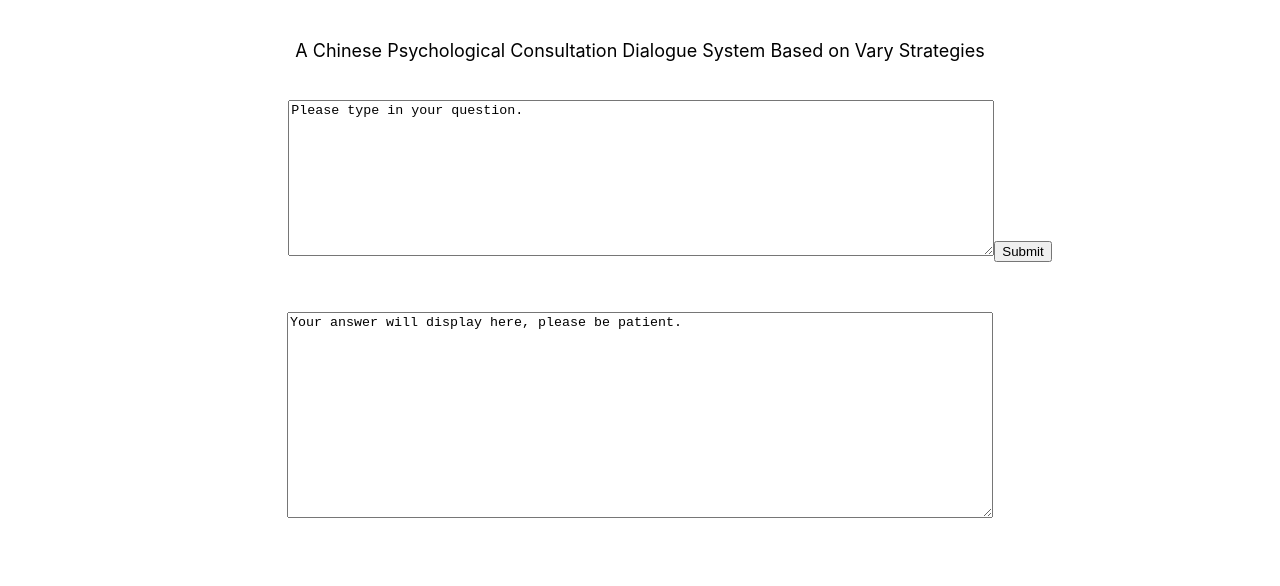
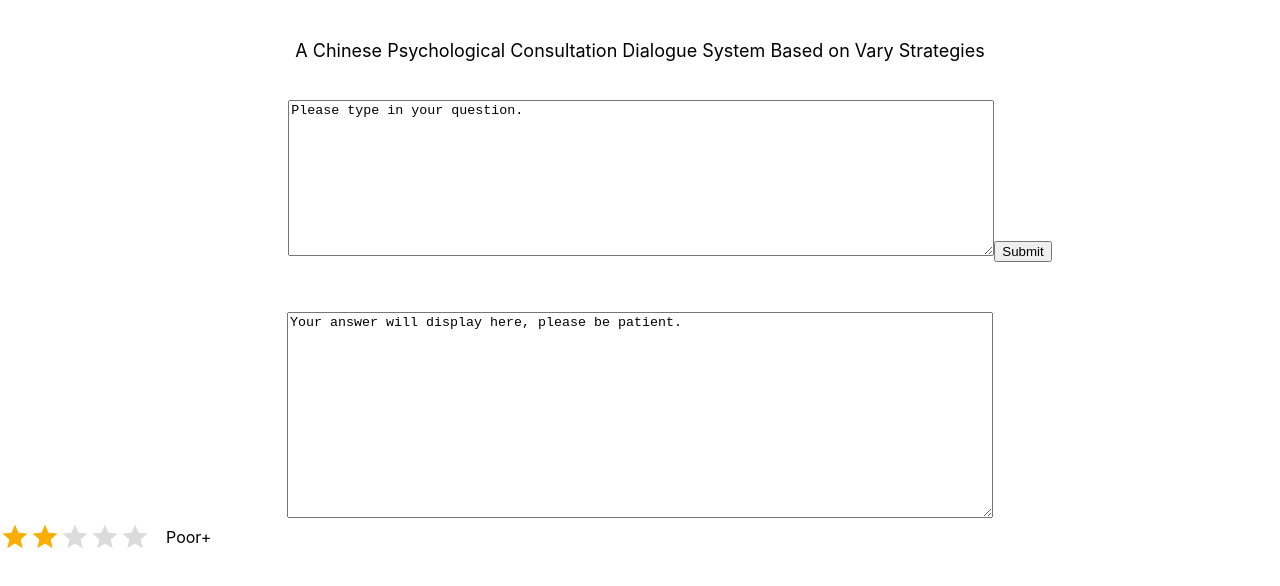
Before and after one commit to Shelby-Shi/PsyQA_Consult, a React (Create React App) app: page / in a window 1280 px wide. Shown: the top 586 px of the page. Built offline with nearby package versions, Linux system fonts and the light colour scheme.

Commit message:
added rating

```diff
--- a/src/App.css
+++ b/src/App.css
@@ -36,3 +36,8 @@
     transform: rotate(360deg);
   }
 }
+
+.rating-place {
+  align-items: center;
+  justify-content: center;
+}
--- a/src/App.tsx
+++ b/src/App.tsx
@@ -1,7 +1,7 @@
 import React from 'react';
 import './App.css';
 
-import { InputBox, OutputBox, Score, Title } from './component/common'
+import { InputBox, OutputBox, HoverRating, Score, Title } from './component/common'
 
 function App() {
   return (
@@ -11,6 +11,9 @@ function App() {
       </header>
       <InputBox/>
       <OutputBox/>
+
+      <HoverRating/>
+
     </div>
   );
 }
--- a/src/component/common/index.js
+++ b/src/component/common/index.js
@@ -2,10 +2,13 @@ import Title from "./title";
 import Score from "./score";
 import InputBox from "./inputBox";
 import OutputBox from "./outputBox";
+import HoverRating from './rating';
+
 
 export {
     InputBox,
     OutputBox,
     Score,
-    Title
+    Title,
+    HoverRating
 }
--- /dev/null
+++ b/src/component/common/rating/Rating.css
@@ -0,0 +1,4 @@
+.rating-place {
+    align-items: center;
+    justify-content: center;
+}
--- /dev/null
+++ b/src/component/common/rating/Rating.tsx
@@ -0,0 +1,54 @@
+import * as React from 'react';
+import Rating from '@mui/material/Rating';
+import Box from '@mui/material/Box';
+import StarIcon from '@mui/icons-material/Star';
+
+const labels: { [index: string]: string } = {
+  0.5: 'Useless',
+  1: 'Useless+',
+  1.5: 'Poor',
+  2: 'Poor+',
+  2.5: 'Ok',
+  3: 'Ok+',
+  3.5: 'Good',
+  4: 'Good+',
+  4.5: 'Excellent',
+  5: 'Excellent+',
+};
+
+function getLabelText(value: number) {
+  return `${value} Star${value !== 1 ? 's' : ''}, ${labels[value]}`;
+}
+
+export default function HoverRating() {
+  const [value, setValue] = React.useState<number | null>(2);
+  const [hover, setHover] = React.useState(-1);
+
+  return (
+    <Box
+      sx={{
+        width: 200,
+        display: 'flex',
+        alignItems: 'center',
+      }}
+    >
+      <Rating
+        name="hover-feedback"
+        value={value}
+        size="large"
+        precision={0.5}
+        getLabelText={getLabelText}
+        onChange={(event, newValue) => {
+          setValue(newValue);
+        }}
+        onChangeActive={(event, newHover) => {
+          setHover(newHover);
+        }}
+        emptyIcon={<StarIcon style={{ opacity: 0.55 }} fontSize="inherit" />}
+      />
+      {value !== null && (
+        <Box sx={{ ml: 2 }}>{labels[hover !== -1 ? hover : value]}</Box>
+      )}
+    </Box>
+  );
+}
--- /dev/null
+++ b/src/component/common/rating/index.js
@@ -0,0 +1,3 @@
+import HoverRating from './Rating';
+
+export default HoverRating;
```
Also changed, not shown: package.json (+9 -0 lines), 1 other file (tests, documents, lock files or other folders).
